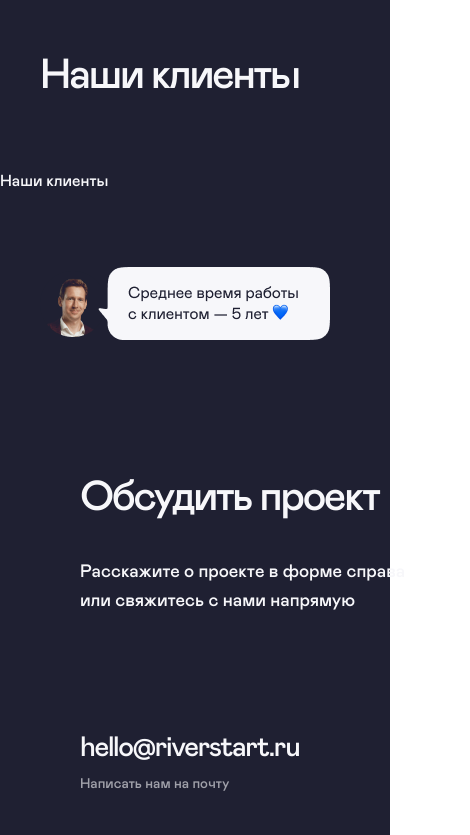
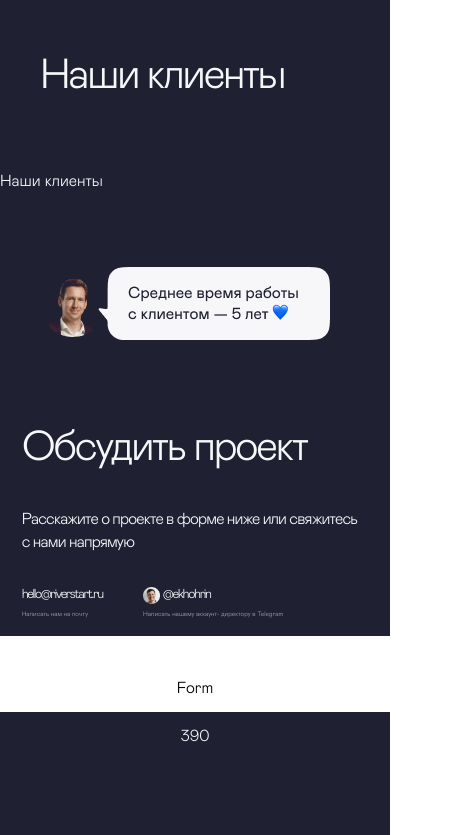
Before and after one commit to Kuldyaev/testovoe03032024, a Vue app: page / in a window 390 px wide. Shown: the top 835 px of the page, 470 px wide, since content can reach past the window. Built offline with nearby package versions, Linux system fonts and the light colour scheme.

Commit message:
Mobile version for DiscussProjectBlock

```diff
--- a/src/App.vue
+++ b/src/App.vue
@@ -162,6 +162,20 @@ h6 {
     line-height: 46.2px;
     letter-spacing: calc(-0.05 * 42px);
   }
+  h3 {
+    font-size: 16px;
+    line-height: 22.6px;
+    letter-spacing: calc(-0.05 * 16px);
+  }
+  h4 {
+    font-size: 24px;
+    line-height: 26.4px;
+    font-weight: 500;
+  }
+  h6 {
+    font-size: 12px;
+    line-height: 19.2px;
+  }
 }
 
 //360px
@@ -171,20 +185,38 @@ h6 {
     line-height: 46.2px;
     letter-spacing: calc(-0.05 * 42px);
   }
+  h3 {
+    font-size: 16px;
+    line-height: 22.6px;
+    letter-spacing: calc(-0.03 * 16px);
+  }
 }
-@media (max-width: $under-modile) {
+@media (max-width: $under-mobile) {
   h1 {
     font-size: 11.667vw;
     line-height: 12.833vw;
     letter-spacing: calc(-0.05 * 11.667vw);
   }
+  h3 {
+    font-size: 4.444vw;
+    line-height: 6.278vw;
+    letter-spacing: calc(-0.03 * 4.444vw);
+  }
+  h4 {
+    font-size: 6.667vw;
+    line-height: 7.333vw;
+  }
+  h6 {
+    font-size: 3.333vw;
+    line-height: 5.333vw;
+  }
 }
 
 @font-face {
   font-family: "MabryPro";
-  src: url("@/assets/fonts/MabryPro-Medium.ttf");
+  src: url("@/assets/fonts/MabryPro-Light.ttf");
   src: local("MabryPro"),
-    url("@/assets/fonts/MabryPro-Medium.ttf") format("truetype");
+    url("@/assets/fonts/MabryPro-Light.ttf") format("truetype");
   font-weight: 400;
   font-style: normal;
   font-display: swap;
--- a/src/components/ClientsCarousel.vue
+++ b/src/components/ClientsCarousel.vue
@@ -79,7 +79,7 @@ p {
     padding: 53px 0 81px 30px;
   }
 }
-@media (max-width: $under-modile) {
+@media (max-width: $under-mobile) {
   .carouselFooter {
     width: 91.667vw;
     padding: 14.722vw 0 22.222vw 8.333vw;
--- a/src/components/FooterComponent.vue
+++ b/src/components/FooterComponent.vue
@@ -371,7 +371,7 @@ a {
     padding: 53px 0 81px 30px;
   }
 }
-@media (max-width: $under-modile) {
+@media (max-width: $under-mobile) {
   .carouselFooter {
     width: 91.667vw;
     padding: 14.722vw 0 22.222vw 8.333vw;
--- a/src/components/MainComponent.vue
+++ b/src/components/MainComponent.vue
@@ -2,8 +2,12 @@
   <main>
     <section>
       <h1>Обсудить проект</h1>
-      <h3>Расскажите о проекте в форме справа или свяжитесь с нами напрямую</h3>
-      <FlexBox direction="column">
+      <h3>
+        Расскажите о проекте в форме
+        {{ screenWidth > 768 ? "справа" : "ниже" }} или свяжитесь с нами
+        напрямую
+      </h3>
+      <FlexBox class="contactGroup">
         <FlexBox direction="column" justify="start" align="start" class="mail">
           <FlexBox
             class="writeUs"
@@ -24,10 +28,11 @@
             justify="start"
             align="center"
           >
-            <div class="avatar"></div>
+            <div class="avatar" v-if="screenWidth > 360"></div>
             <a href="https://t.me/hello_riverstart" target="_blank">
               <h4>@ekhohrin</h4>
             </a>
+            <div class="avatar avatarRight" v-if="screenWidth <= 360"></div>
           </FlexBox>
           <h6>Написать нашему аккаунт- директору в Telegram</h6>
         </FlexBox>
@@ -88,6 +93,12 @@ a {
   margin-right: 10px;
   background-image: url("~@/assets/img/png/avatar.png");
   background-size: contain;
+}
+.avatarRight {
+  background-image: url("~@/assets/img/png/avatarRight.png");
+}
+.contactGroup {
+  flex-direction: column;
 }
 
 @media (min-width: $over-big-screen) {
@@ -210,7 +221,159 @@ a {
     flex-direction: column;
   }
   section {
-    width: 100%;
+    width: calc(100% - 80px);
+    padding: 52px 40px 0 40px;
+  }
+  h3 {
+    width: 515px;
+    height: auto;
+    margin-bottom: 62px;
+  }
+  .contactGroup {
+    flex-direction: row;
+    justify-content: flex-start;
+    width: calc(100% - 82px);
+    margin-bottom: 31.5px;
+  }
+  .mail {
+    margin: 0;
+    width: 224px;
+  }
+  .writeUs {
+    width: 270px;
+  }
+}
+
+@media (min-width: 361px) and (max-width: 720px) {
+  section,
+  h3,
+  .contactGroup {
+    width: 88.888vw;
+  }
+  section {
+    padding: 7.222vw 5.556vw 0 5.556vw;
+  }
+  h3 {
+    margin-bottom: 8.611vw;
+  }
+  .contactGroup {
+    margin-bottom: 4.305vw;
+  }
+  .mail {
+    width: 31.111vw;
+    min-height: 4.444vw;
+    justify-content: normal;
+  }
+  .writeUs {
+    width: 37.5vw;
+    height: 4.444vw;
+    justify-content: flex-start;
+  }
+
+  .avatar {
+    width: 4.444vw;
+    height: 4.444vw;
+    margin-right: 0.65vw;
+    justify-content: center;
+  }
+  h4 {
+    font-size: 3.333vw;
+    line-height: 3.667vw;
+  }
+  h6 {
+    font-size: 1.667vw;
+    line-height: 2.666vw;
+  }
+}
+
+//360px
+@media (max-width: $mobile) {
+  section {
+    width: calc(100% - 60px);
+    padding: 40px 30px 0 30px;
+  }
+  h1 {
+    font-size: 38px;
+    line-height: 45.6px;
+    letter-spacing: calc(-0.03 * 38px);
+    margin-bottom: 16px;
+  }
+  h3 {
+    width: 300px;
+    margin-bottom: 59px;
+    font-weight: 400;
+  }
+  .contactGroup {
+    flex-direction: column;
+    justify-content: flex-start;
+    width: calc(100vw - 60px);
+    margin-bottom: 45px;
+  }
+  .mail {
+    margin: 0;
+    width: calc(100vw - 60px);
+    margin-bottom: 21px;
+  }
+  .writeUs {
+    width: calc(100vw - 60px);
+    justify-content: flex-start;
+    align-items: flex-start;
+    height: 30px;
+    margin-bottom: 3px;
+  }
+  h6 {
+    width: calc(100vw - 60px);
+    text-align: left;
+    justify-content: flex-start;
+    margin: 0;
+    font-weight: 200;
+  }
+  .avatar {
+    width: 30px;
+    height: 30px;
+    margin-left: 8px;
+    background-size: 100%;
+    background-position: center center;
+  }
+}
+
+@media (max-width: $under-mobile) {
+  section {
+    width: 83.333vw;
+    padding: 11.111vw 8.333vw 0 8.333vw;
+  }
+  h1 {
+    font-size: 10.556vw;
+    line-height: 12.667vw;
+    letter-spacing: calc(-0.03 * 10.556vw);
+    margin-bottom: 4.444vw;
+  }
+  h3 {
+    width: 83.3333vw;
+    margin-bottom: 16.389vw;
+  }
+  .contactGroup {
+    flex-direction: column;
+    justify-content: flex-start;
+    width: 83.3333vw;
+    margin-bottom: 12.5vw;
+  }
+  .writeUs,
+  h6,
+  .mail {
+    width: 83.3333vw;
+  }
+  .mail {
+    margin-bottom: 5.833vw;
+  }
+  .writeUs {
+    height: 8.333vw;
+    margin-bottom: 0.833vw;
+  }
+  .avatar {
+    width: 8.333vw;
+    height: 8.333vw;
+    margin-left: 2.222vw;
   }
 }
 </style>
--- a/src/components/OurClients.vue
+++ b/src/components/OurClients.vue
@@ -57,7 +57,7 @@ import ClientsCarousel from "./ClientsCarousel.vue";
     padding: 54px 0 38px 30px;
   }
 }
-@media (max-width: $under-modile) {
+@media (max-width: $under-mobile) {
   .title {
     width: 91.667vw;
     padding: 15vw 0 10.555vw 8.333vw;
--- a/src/styles/_variables.scss
+++ b/src/styles/_variables.scss
@@ -12,4 +12,4 @@ $middle-screen: 1280px;
 $small-screen: 768px;
 $big-mobile: 544px;
 $mobile: 360px;
-$under-modile: 359px;
+$under-mobile: 359px;
```
Also changed, not shown: src/assets/img/png/avatarRight.png (added).
